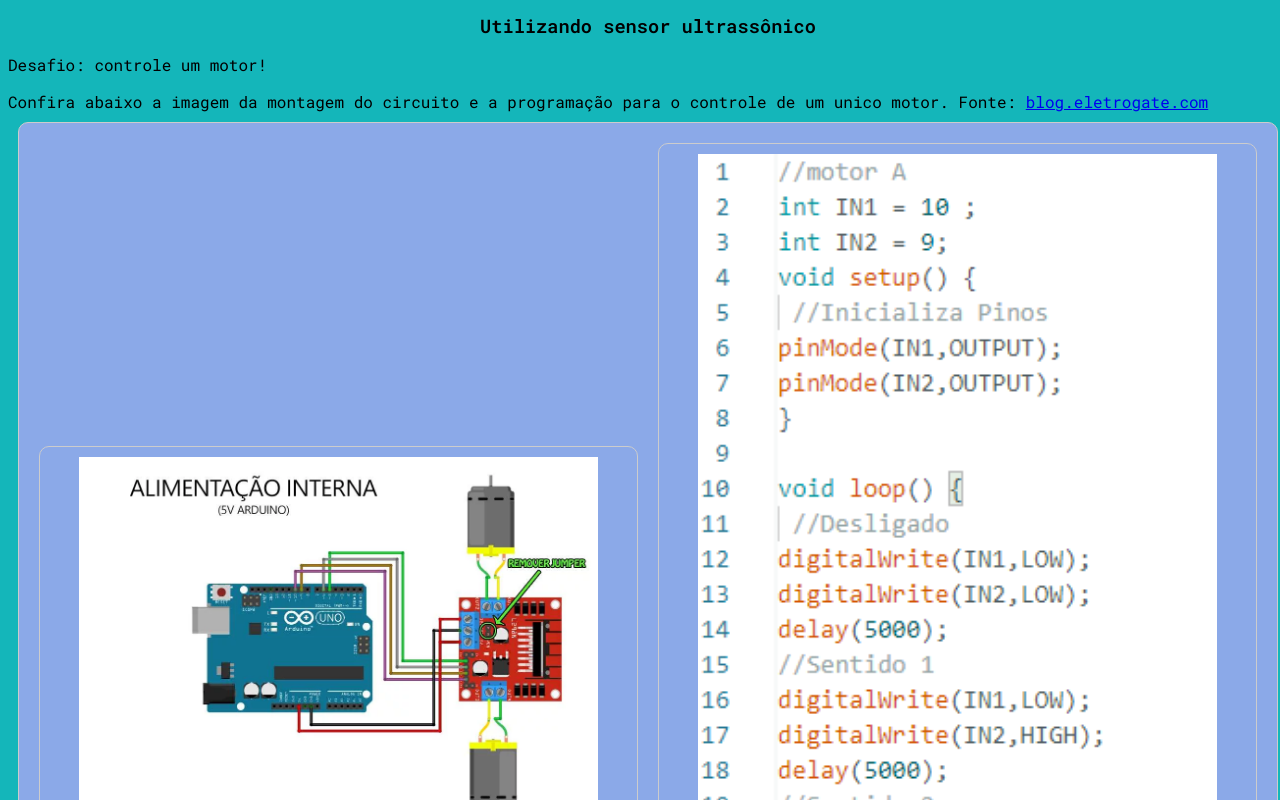
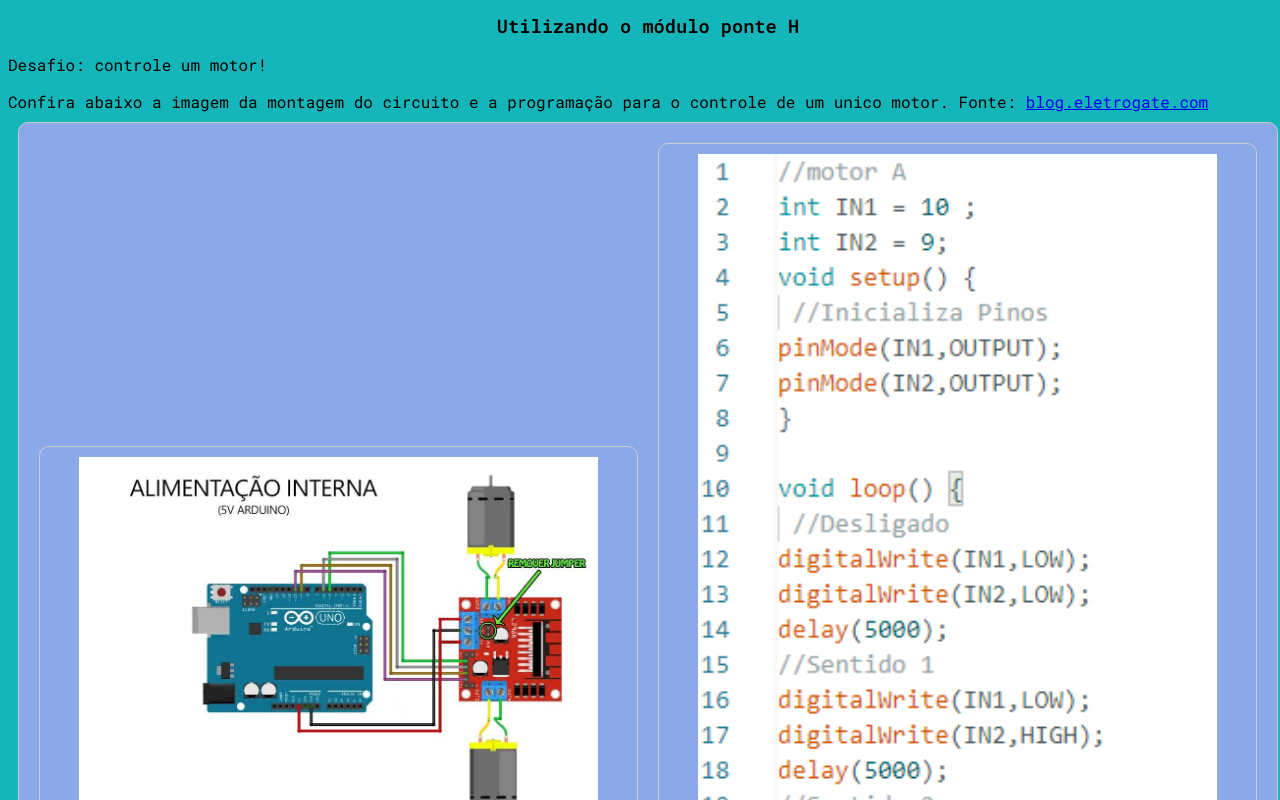
Before and after one commit to GilHorch/ROBOTICA_OLAVO, a plain HTML site: page aula5.html in a window 1280 px wide. Shown: the top 800 px of the page. Drawn offline with Linux system fonts and the light colour scheme.

Commit message:
Aula 5.0

```diff
--- a/aula5.html
+++ b/aula5.html
@@ -17,7 +17,7 @@
 </head>
 
 <body>
-    <h1>Utilizando sensor ultrassônico</h1>
+    <h1>Utilizando o módulo ponte H</h1>
 
 
 
```
